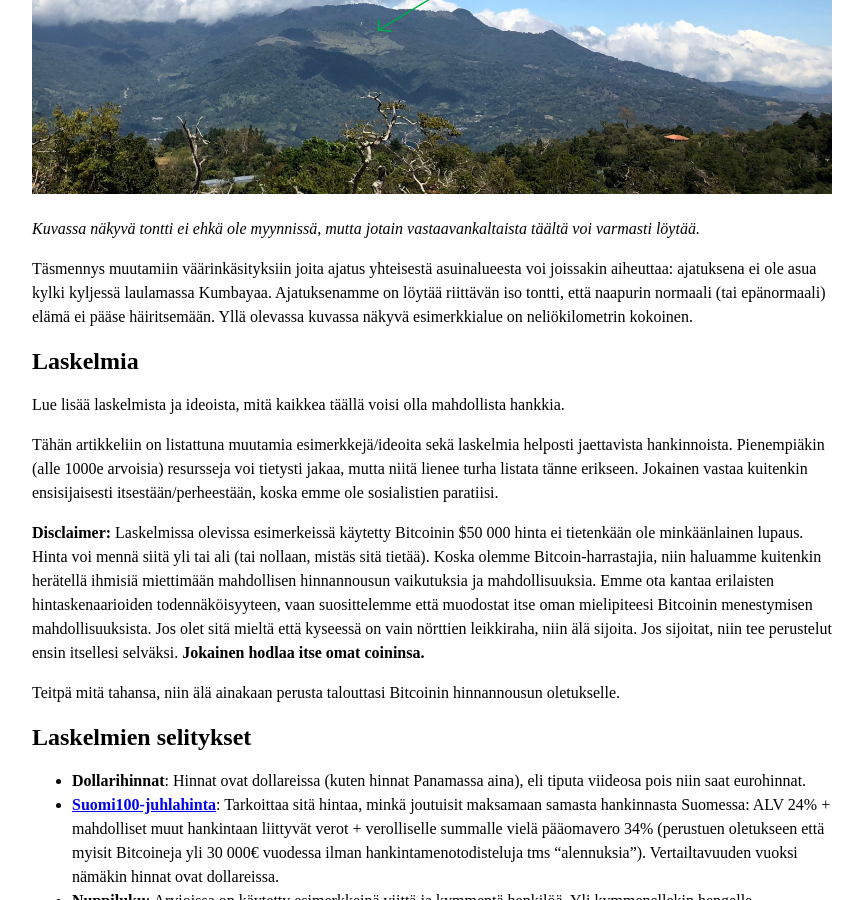
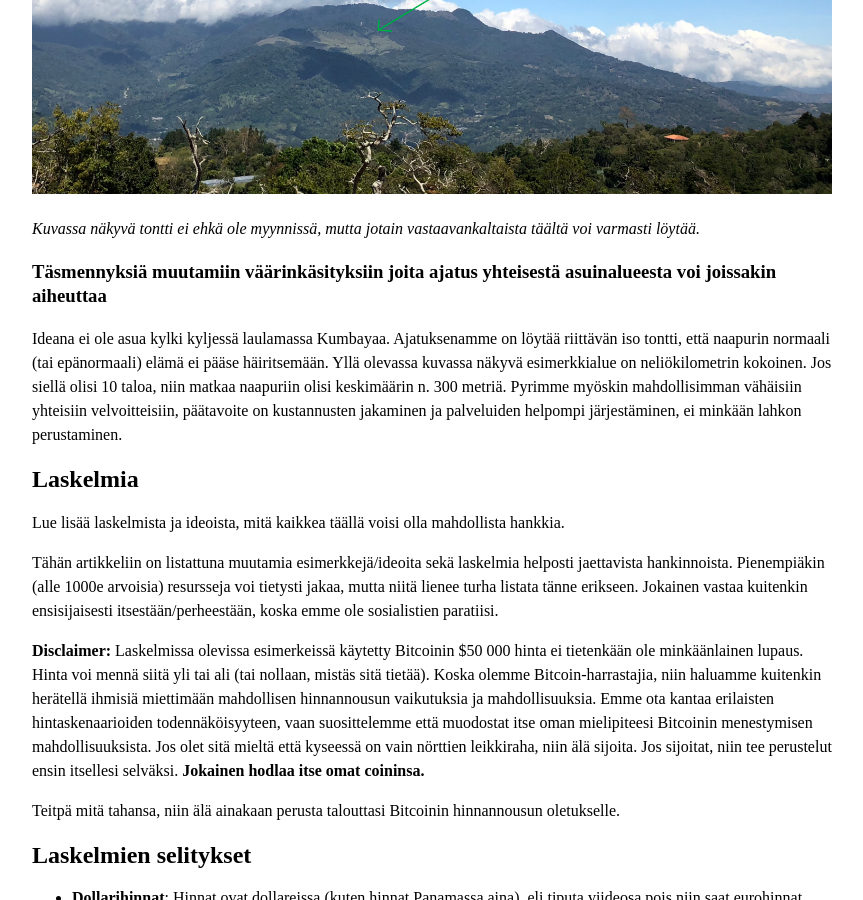
Before and after one commit to pitkonaarinparatiisi/pitkonaarinparatiisi.github.io, a Jekyll site: the page built from yhteiso.md, in a window 1280 px wide and 900 px high, scrolled down 1265 px. Shown: the whole window, without its empty margins (208-1071 px from the left). Built offline with Jekyll 4.4.1, drawn with Linux system fonts in a browser that asks for light colours; our own code applies the rules of GitHub Pages for plain Markdown files.

Commit message:
Update yhteiso.md

```diff
--- a/yhteiso.md
+++ b/yhteiso.md
@@ -31,7 +31,10 @@ Boquetessa ei ole elokuvateatteria, joten kaikilla herkuilla varustettu riittäv
 
 _Kuvassa näkyvä tontti ei ehkä ole myynnissä, mutta jotain vastaavankaltaista täältä voi varmasti löytää._
 
-Täsmennys muutamiin väärinkäsityksiin joita ajatus yhteisestä asuinalueesta voi joissakin aiheuttaa: ajatuksena ei ole asua kylki kyljessä laulamassa Kumbayaa. Ajatuksenamme on löytää riittävän iso tontti, että naapurin normaali (tai epänormaali) elämä ei pääse häiritsemään. Yllä olevassa kuvassa näkyvä esimerkkialue on neliökilometrin kokoinen.
+### Täsmennyksiä muutamiin väärinkäsityksiin joita ajatus yhteisestä asuinalueesta voi joissakin aiheuttaa
+
+Ideana ei ole asua kylki kyljessä laulamassa Kumbayaa. Ajatuksenamme on löytää riittävän iso tontti, että naapurin normaali (tai epänormaali) elämä ei pääse häiritsemään. Yllä olevassa kuvassa näkyvä esimerkkialue on neliökilometrin kokoinen. Jos siellä olisi 10 taloa, niin matkaa naapuriin olisi keskimäärin n. 300 metriä. Pyrimme myöskin mahdollisimman vähäisiin yhteisiin velvoitteisiin, päätavoite on kustannusten jakaminen ja palveluiden helpompi järjestäminen, ei minkään lahkon perustaminen.
+
 
 ## Laskelmia
 
```
